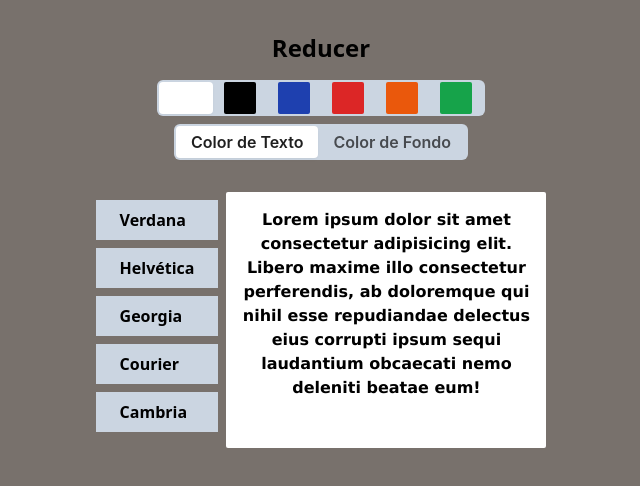
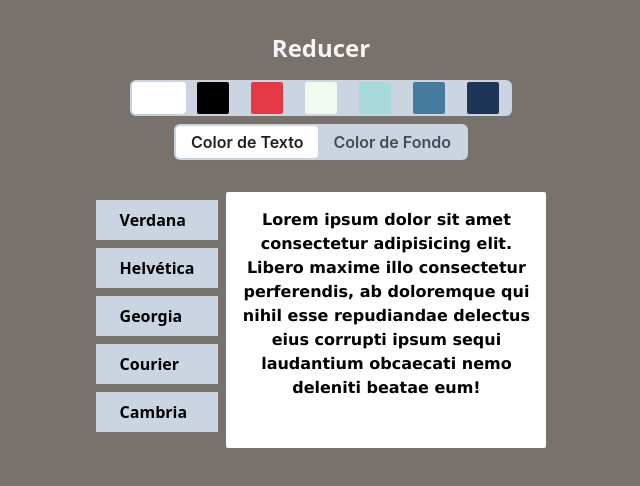
Before and after one commit to githubfacu/Reducer, a React (Vite) app in the folder practica/: page / in a window 1280 px wide. Shown: the top 486 px of the page, without its empty margins (319-959 px from the left). Built offline with nearby package versions, Linux system fonts and the light colour scheme.

Commit message:
paleta de colores

```diff
--- a/practica/src/App.tsx
+++ b/practica/src/App.tsx
@@ -1,4 +1,3 @@
-import classNames from "classnames";
 import PaletaColores from "./components/PaletaColores"
 import { useColor } from "./hooks/useColor"
 import Fuentes from "./components/Fuentes";
@@ -10,12 +9,14 @@ function App() {
 
   return (
     <div className="flex flex-col items-center justify-start w-full bg-stone-500 min-h-screen">
-      <h1 className="m-4 mt-8">Reducer</h1>
+      <h1 className="m-4 mt-8 text-neutral-100">Reducer</h1>
       <PaletaColores cambiarBgColor={cambiarBgColor} cambiarColor={cambiarColor}/>
 
       <article className="flex mt-8 gap-2">
         <Fuentes cambiarFuente={cambiarFuente}/>
-        <p style={{fontFamily: `${propiedades.fuente}`}} className={classNames("max-w-80 min-h-64 text-center rounded-sm p-4 font-semibold", `text-${propiedades.color}`, `bg-${propiedades.bgColor}`)}>Lorem ipsum dolor sit amet consectetur adipisicing elit. Libero maxime illo consectetur perferendis, ab doloremque qui nihil esse repudiandae delectus eius corrupti ipsum sequi laudantium obcaecati nemo deleniti beatae eum!</p>
+        <p
+          style={{fontFamily: `${propiedades.fuente}`, backgroundColor: `${propiedades.bgColor}`, color: `${propiedades.color}`}}
+          className="max-w-80 min-h-64 text-center rounded-sm p-4 font-semibold">Lorem ipsum dolor sit amet consectetur adipisicing elit. Libero maxime illo consectetur perferendis, ab doloremque qui nihil esse repudiandae delectus eius corrupti ipsum sequi laudantium obcaecati nemo deleniti beatae eum!</p>
       </article>
 
     </div>
--- a/practica/src/components/PaletaColores.tsx
+++ b/practica/src/components/PaletaColores.tsx
@@ -19,50 +19,58 @@ const PaletaColores = ({cambiarBgColor, cambiarColor}: PaletaColoresProps) => {
         {
             label: (
                 <div>
-                <Avatar className=' bg-white rounded-sm'></Avatar>
+                <Avatar style={{backgroundColor: '#ffffff'}}  className='rounded-sm'></Avatar>
                 </div>
             ),
-            value: 'white',
+            value: '#ffffff',
         },
         {
             label: (
                 <div>
-                <Avatar className=' bg-black rounded-sm'></Avatar>
+                <Avatar style={{backgroundColor: '#000000'}}  className='rounded-sm'></Avatar>
                 </div>
             ),
-            value: 'black',
+            value: '#000000',
         },
         {
             label: (
                 <div>
-                <Avatar className=' bg-blue-800 rounded-sm'></Avatar>
+                <Avatar style={{backgroundColor: '#e63946'}}  className='rounded-sm'></Avatar>
                 </div>
             ),
-            value: 'blue-700',
+            value: '#e63946',
         },
         {
             label: (
                 <div>
-                <Avatar className=' bg-red-600 rounded-sm'></Avatar>
+                <Avatar style={{backgroundColor: '#f1faee'}} className='rounded-sm'></Avatar>
                 </div>
             ),
-            value: 'red-600',
+            value: '#f1faee',
         },
         {
             label: (
                 <div>
-                <Avatar className=' bg-orange-600 rounded-sm'></Avatar>
+                <Avatar style={{backgroundColor: '#a8dadc'}}  className='rounded-sm'></Avatar>
                 </div>
             ),
-            value: 'orange-500',
+            value: '#a8dadc',
         },
         {
             label: (
                 <div>
-                <Avatar className=' bg-green-600 rounded-sm'/>
+                <Avatar style={{backgroundColor: '#457b9d'}}  className='rounded-sm'/>
                 </div>
             ),
-            value: 'green-500',
+            value: '#457b9d',
+        },
+        {
+            label: (
+                <div>
+                <Avatar style={{backgroundColor: '#1d3557'}}  className=' rounded-sm'/>
+                </div>
+            ),
+            value: '#1d3557',
         }
     ]
 
```
